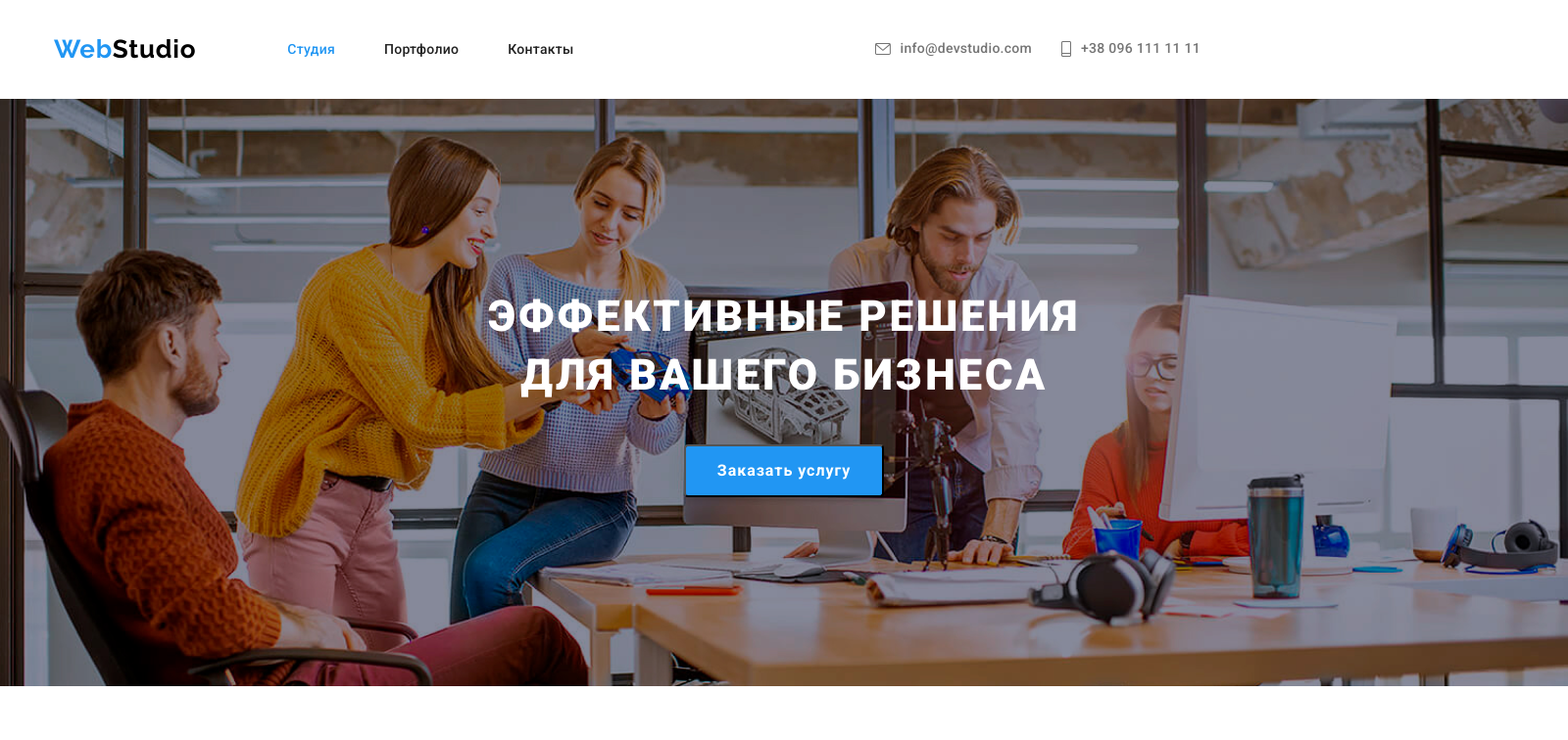
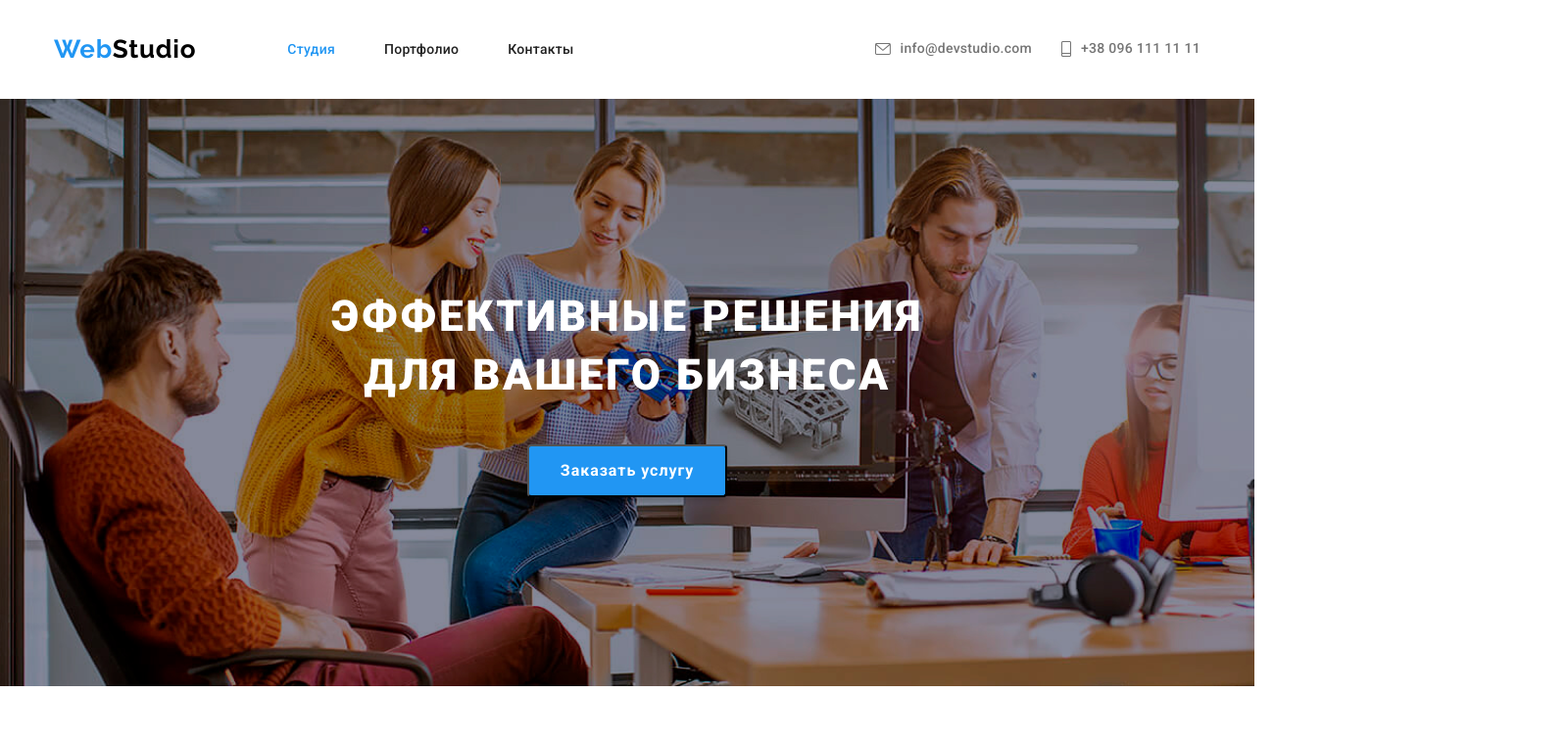
Before and after one commit to Rostyslav1988/go-it-markup-hw-04, a plain HTML site: page index.html in a window 1280 px wide. Shown: the top 756 px of the page at 98% size, 1600 px wide, since content can reach past the window. Drawn offline with nearby package versions, Linux system fonts and the light colour scheme.

Commit message:
Update style.css

```diff
--- a/css/style.css
+++ b/css/style.css
@@ -218,16 +218,11 @@ fill: var(--color-second-text);
     justify-content: center;
     align-items: center;
     background-image: url(../image/Img.png);
-    width: 1600px;
+    max-width: 1600px;
     background-repeat: no-repeat;
     height: 600px;
     background-size: cover;
-    justify-content: space-between;
     margin: 0 auto;
-
-    padding-top: 200px;
-    padding-bottom: 200px;
-
 }
 .top-title {
     font-weight: 900;
@@ -983,20 +978,6 @@ font-style: normal;
     margin: 0 auto;
     text-align: center;
 }
-.sect {
-    background: var(--back-ground);
-    display: flex;
-    justify-content: center;
-    align-items: center;
-    background-image: url(../image/Img.png);
-    width: 1600px;
-    background-repeat: no-repeat;
-    height: 600px;
-    background-size: cover;
-    justify-content: space-between;
-    margin: 0 auto;
-}
-
 
 .bord-clents:hover,
 .bord-clents:focus {
```
